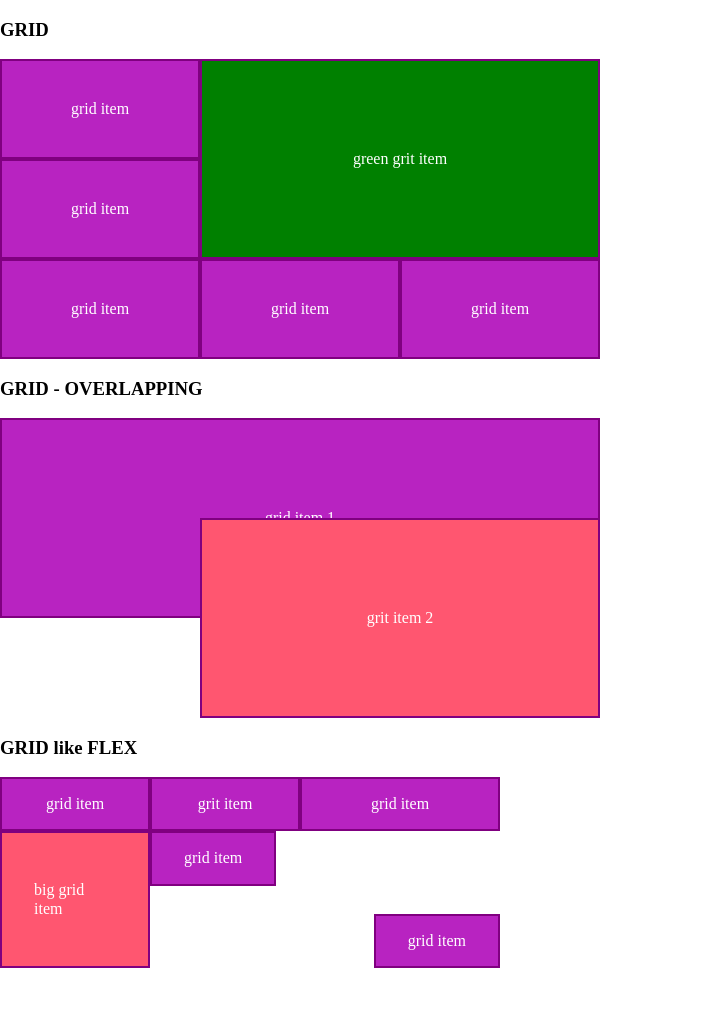
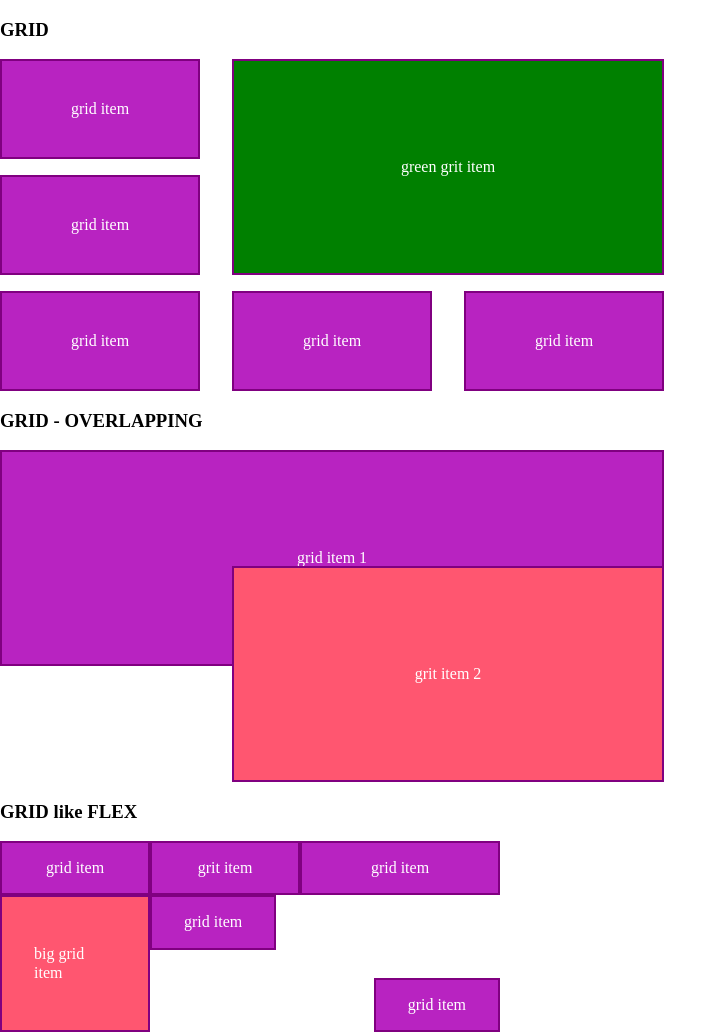
Before and after one commit to PetrValenta92/css-grid, a website built with Vite: page index.html in a window 1280 px wide. Shown: the whole page, without its empty margins (0-727 px from the left). Before the commit the page ends 968 px from the top, so only its background shows below. Built offline with nearby package versions, Linux system fonts and the light colour scheme.

Commit message:
Add gaps

```diff
--- a/css/style.css
+++ b/css/style.css
@@ -6,6 +6,16 @@
   /* SHORTHAND
   grid-template: row / column;
   grid-template: 100px 100px 100px / 200px 200px 200px;
+  */
+
+  /* !Adding gaps only inside! */
+
+  grid-column-gap: 2rem;
+  grid-row-gap: 1rem;
+
+  /* SHORTHAND
+  grid-gap: row / column;
+  grid-gap: 1rem / 2rem;
   */
 
 }
```
